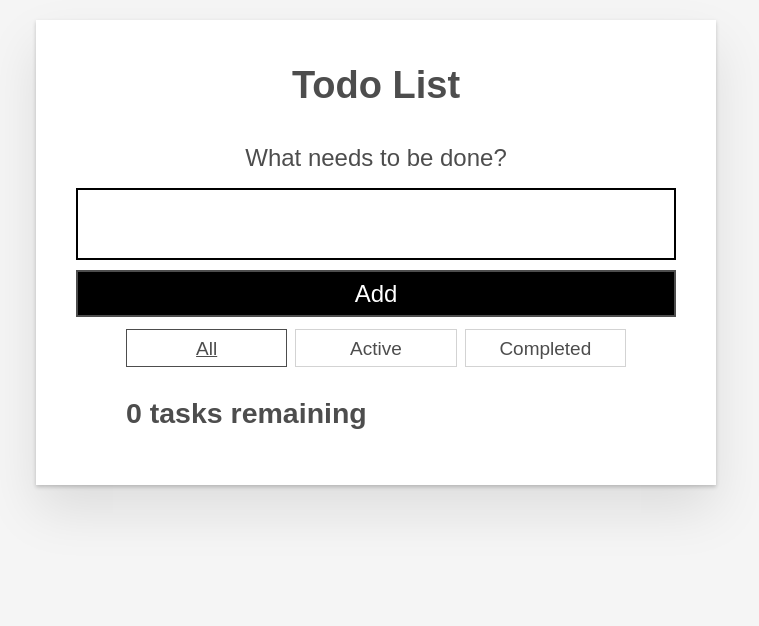
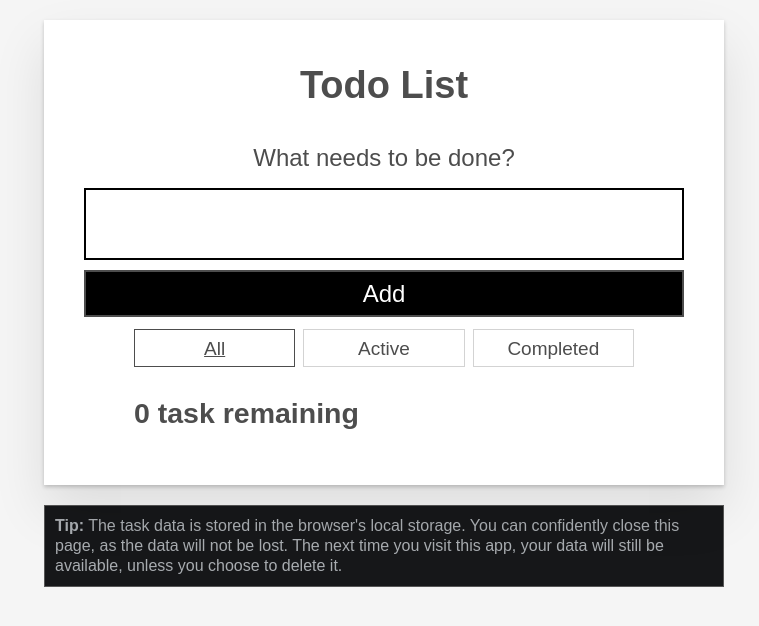
Before and after one commit to gaomingyang/todo-list-react, a React (Create React App) app: page / in a window 1280 px wide. Shown: the top 626 px of the page, without its empty margins (264-1023 px from the left). Built offline with nearby package versions, Linux system fonts and the light colour scheme.

Commit message:
when editing task,  auto focus to the input

```diff
--- a/src/App.js
+++ b/src/App.js
@@ -1,26 +1,34 @@
-import React,{ useState, useEffect } from "react";
-import {nanoid} from "nanoid"
+import React, { useState, useRef, useEffect } from "react";
+import { nanoid } from "nanoid"
 import Form from "./components/Form";
 import FilterButton from "./components/FilterButton";
 import Todo from "./components/Todo";
 
+function usePrevious(value) {
+  const ref = useRef()
+  useEffect(() => {
+    ref.current = value;
+  })
+  return ref.current;
+}
+
 function App(props) {
   // const [tasks,setTasks] = useState(props.tasks);
-  const [tasks,setTasks] = useState([]);
+  const [tasks, setTasks] = useState([]);
 
   //组件挂载时，从localStorage里面取数据
-  useEffect(()=>{
+  useEffect(() => {
     const taskData = localStorage.getItem("todo_data")
     if (taskData) {
       const parsedTasks = JSON.parse(taskData)
       setTasks(parsedTasks)
     }
-  },[])
+  }, [])
 
   //当task数据变化时，将数据异步写入到localStorage里面
-  useEffect(()=>{
-    localStorage.setItem('todo_data',JSON.stringify(tasks))
-  },[tasks])
+  useEffect(() => {
+    localStorage.setItem('todo_data', JSON.stringify(tasks))
+  }, [tasks])
 
   const [filter, setFilter] = useState("All");
   const FILTER_MAP = {
@@ -40,16 +48,16 @@ function App(props) {
   ));
 
   function addTask(name) {
-    const newTask = {id:`todo-${nanoid()}`,name,completed:false};
-    setTasks([...tasks,newTask])
+    const newTask = { id: `todo-${nanoid()}`, name, completed: false };
+    setTasks([...tasks, newTask])
   }
 
   function toggleTaskCompleted(id) {
     // console.log(id);
-    const updatedTasks = tasks.map((task)=>{
+    const updatedTasks = tasks.map((task) => {
       if (id === task.id) {
         //这部分需要研究一下
-        return {...task,completed:!task.completed};
+        return { ...task, completed: !task.completed };
       }
       return task;
     });
@@ -59,14 +67,14 @@ function App(props) {
   function deleteTask(id) {
     // console.log("delete task"+id);
     //filter这个的用法需要看一下
-    const remainingTasks = tasks.filter((task)=> task.id !== id);
+    const remainingTasks = tasks.filter((task) => task.id !== id);
     setTasks(remainingTasks);
   }
 
-  function editTask(id,newName) {
-    const editedTaskList = tasks.map((task)=>{
+  function editTask(id, newName) {
+    const editedTaskList = tasks.map((task) => {
       if (task.id === id) {
-        return {...task,name:newName};
+        return { ...task, name: newName };
       }
       return task;
     })
@@ -93,10 +101,20 @@ function App(props) {
       />
     ));
 
-  const tasksNoun = taskList.length !== 1 ? "tasks" : "task";
+  const tasksNoun = taskList.length > 1 ? "tasks" : "task";
   const headingText = `${taskList.length} ${tasksNoun} remaining`;
 
+  const listHeadingRef = useRef(null);
+  const prevTaskLength = usePrevious(tasks.length)
+  // focus on our list heading after delete one task
+  useEffect(() => {
+    if (tasks.length - prevTaskLength === -1) {
+      listHeadingRef.current.focus();
+    }
+  }, [tasks.length, prevTaskLength])
+
   return (
+    <div id="page">
       <div className="todoapp stack-large">
         <h1>Todo List</h1>
         <Form addTask={addTask} />
@@ -104,13 +122,19 @@ function App(props) {
           {filterList}
         </div>
 
-      <h2 id="list-heading">{headingText}</h2>
+        <h2 id="list-heading" tabIndex="-1" ref={listHeadingRef}>
+          {headingText}
+        </h2>
         <ul
           className="todo-list stack-large stack-exception"
           aria-labelledby="list-heading">
           {taskList}
         </ul>
       </div>
+      <div className="notice">
+        <span className="bold">Tip:</span> The task data is stored in the browser's local storage. You can confidently close this page, as the data will not be lost. The next time you visit this app, your data will still be available, unless you choose to delete it.
+        </div>
+    </div>
   );
 }
 
--- a/src/components/Todo.js
+++ b/src/components/Todo.js
@@ -1,8 +1,34 @@
-import React, { useState } from "react";
+import React, { useEffect, useRef, useState } from "react";
+
+function usePrevious(value) {
+    const ref = useRef()
+    useEffect(() => {
+        ref.current = value;
+    })
+    return ref.current;
+}
 
 function Todo(props) {
     const [isEditing, setEditing] = useState(false)
     const [newName, setNewName] = useState(props.name);
+
+    const editFieldRef = useRef(null);
+    const editButtonRef = useRef(null);
+
+    const wasEditing = usePrevious(isEditing)
+
+    useEffect(()=>{
+        // console.log("side effect");
+        //点击编辑按钮后，这样自动让编辑输入框被focus，提高用户体验
+        if(!wasEditing && isEditing) {
+            editFieldRef.current.focus();
+        }
+        //曾经编辑过，现在未编辑，才会focus当前
+        if (wasEditing && !isEditing){
+            editButtonRef.current.focus();
+        }
+    },[wasEditing,isEditing]);
+    // console.log("main render");
 
     function handleChange(e) {
         setNewName(e.target.value);
@@ -27,6 +53,7 @@ function Todo(props) {
                     type="text"
                     value={newName}
                     onChange={handleChange}
+                    ref={editFieldRef}
                     />
             </div>
             <div className="btn-group">
@@ -64,6 +91,7 @@ function Todo(props) {
                     type="button"
                     className="btn"
                     onClick={()=>setEditing(true)}
+                    ref={editButtonRef}
                     >
                     Edit <span className="visually-hidden">{props.name}</span>
                 </button>
--- a/src/index.css
+++ b/src/index.css
@@ -56,8 +56,6 @@ input[type="text"] {
 }
 body {
   width: 100%;
-  max-width: 68rem;
-  margin: 0 auto;
   font:
     1.6rem/1.25 Arial,
     sans-serif;
@@ -148,14 +146,37 @@ body {
   margin-top: 1.2rem;
 }
 /* END GLOBAL STYLES */
+
+#page {
+  /* display: flex; */
+  /* flex-direction: column; */
+  /* justify-content: center; */
+  /* align-items: center; */
+
+}
+
 .todoapp {
+  margin: 0 auto;
+  max-width: 68rem;
   background: #fff;
-  margin: 2rem 0 4rem 0;
+  margin: 2rem auto;
   padding: 1rem;
   position: relative;
   box-shadow:
     0 2px 4px 0 rgba(0, 0, 0, 0.2),
     0 2.5rem 5rem 0 rgba(0, 0, 0, 0.1);
+}
+.notice{
+  max-width: 68rem;
+  margin: 2rem auto;
+  padding: 1rem;
+  border: 1px solid #565656;
+  font: 1.6rem/1.25 Arial,sans-serif;
+  color: #A8ACB0;
+  background-color: #161719;
+}
+.bold{
+  font-weight: bold;
 }
 @media screen and (min-width: 550px) {
   .todoapp {
```
Lines whose indentation alone changed are shown as unchanged.
